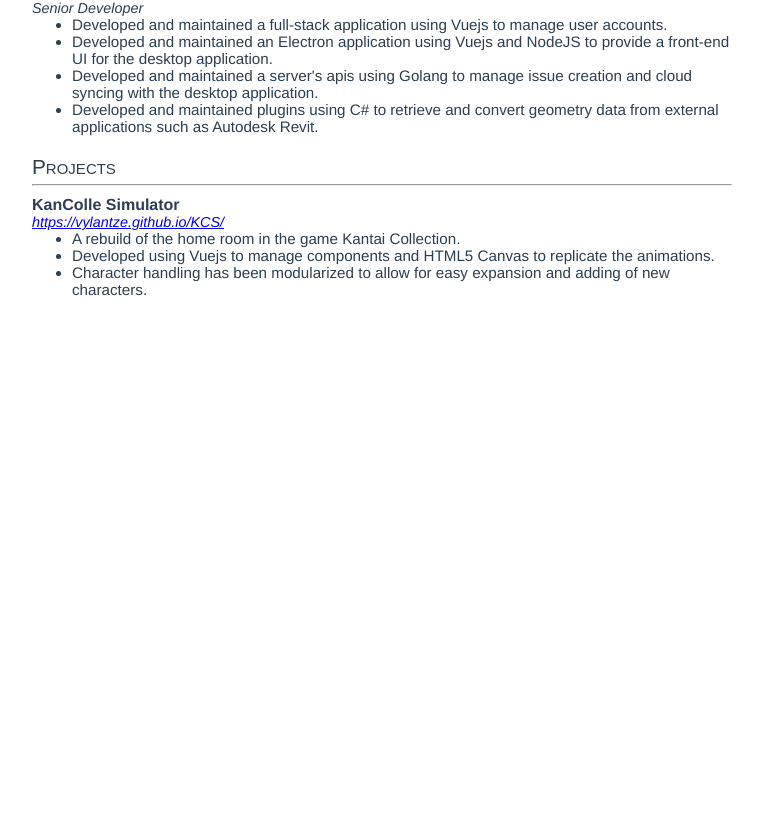
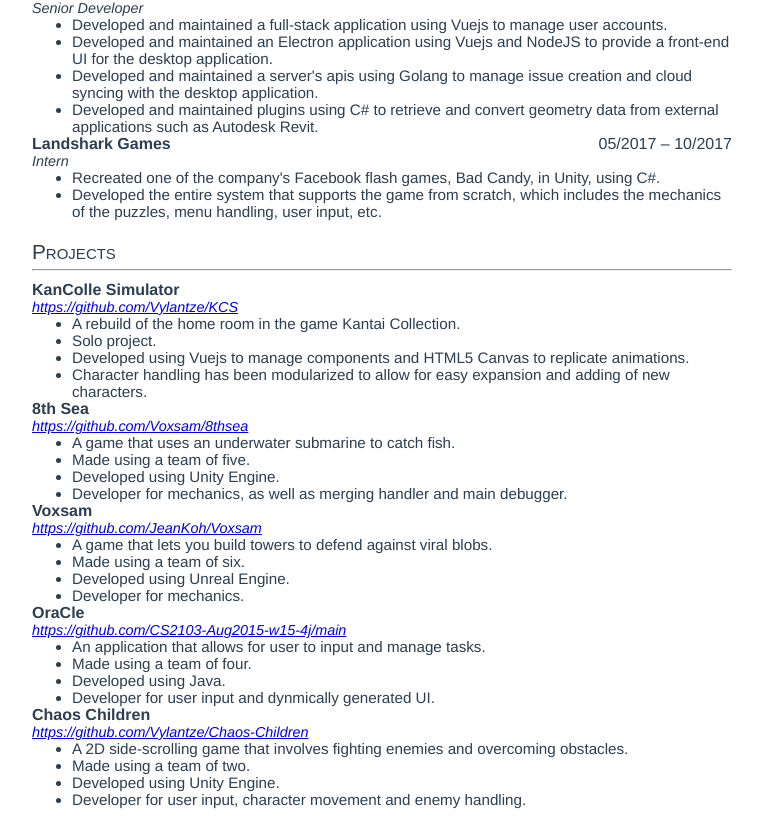
Before and after one commit to Vylantze/resume, a Vue app: page / in a window 1280 px wide. Shown: the part 495-1323 px from the top of the page, without its empty margins (258-1021 px from the left). Before the commit the page ends 813 px from the top, so only its background shows below. Built offline with nearby package versions, Linux system fonts and the light colour scheme.

Commit message:
Update resume data.

```diff
--- a/src/components/Body.vue
+++ b/src/components/Body.vue
@@ -74,8 +74,23 @@
         <li>Developed and maintained a server's apis using Golang to manage issue creation and cloud syncing with the desktop application.</li>
         <li>Developed and maintained plugins using C# to retrieve and convert geometry data from external applications such as Autodesk Revit.</li>
       </ul>
+
+      <SectionedLine>
+        <div slot="left">
+          <b>Landshark Games</b>
+        </div>
+        <div slot="right">
+          05/2017 – 10/2017
+        </div>
+      </SectionedLine>
+      <div class="italics note">
+        Intern
+      </div>
+      <ul>
+        <li>Recreated one of the company's Facebook flash games, Bad Candy, in Unity, using C#.</li>
+        <li>Developed the entire system that supports the game from scratch, which includes the mechanics of the puzzles, menu handling, user input, etc.</li>
+      </ul>
     </Section>
-
 
     <Section
       title="Projects"
@@ -86,13 +101,75 @@
         </div>
       </SectionedLine>
       <div class="italics note">
-        <a href="https://vylantze.github.io/KCS/">https://vylantze.github.io/KCS/</a>
+        <a href="https://github.com/Vylantze/KCS">https://github.com/Vylantze/KCS</a>
       </div>
       <ul>
         <li>A rebuild of the home room in the game Kantai Collection.</li>
-        <li>Developed using Vuejs to manage components and HTML5 Canvas to replicate the animations.</li>
+        <li>Solo project.</li>
+        <li>Developed using Vuejs to manage components and HTML5 Canvas to replicate animations.</li>
         <li>Character handling has been modularized to allow for easy expansion and adding of new characters.</li>
       </ul>
+
+      <SectionedLine>
+        <div slot="left">
+          <b>8th Sea</b>
+        </div>
+      </SectionedLine>
+      <div class="italics note">
+        <a href="https://github.com/Voxsam/8thsea">https://github.com/Voxsam/8thsea</a>
+      </div>
+      <ul>
+        <li>A game that uses an underwater submarine to catch fish.</li>
+        <li>Made using a team of five.</li>
+        <li>Developed using Unity Engine.</li>
+        <li>Developer for mechanics, as well as merging handler and main debugger.</li>
+      </ul>
+
+      <SectionedLine>
+        <div slot="left">
+          <b>Voxsam</b>
+        </div>
+      </SectionedLine>
+      <div class="italics note">
+        <a href="https://github.com/JeanKoh/Voxsam">https://github.com/JeanKoh/Voxsam</a>
+      </div>
+      <ul>
+        <li>A game that lets you build towers to defend against viral blobs.</li>
+        <li>Made using a team of six.</li>
+        <li>Developed using Unreal Engine.</li>
+        <li>Developer for mechanics.</li>
+      </ul>
+
+      <SectionedLine>
+        <div slot="left">
+          <b>OraCle</b>
+        </div>
+      </SectionedLine>
+      <div class="italics note">
+        <a href="https://github.com/CS2103-Aug2015-w15-4j/main">https://github.com/CS2103-Aug2015-w15-4j/main</a>
+      </div>
+      <ul>
+        <li>An application that allows for user to input and manage tasks.</li>
+        <li>Made using a team of four.</li>
+        <li>Developed using Java.</li>
+        <li>Developer for user input and dynmically generated UI.</li>
+      </ul>
+
+      <SectionedLine>
+        <div slot="left">
+          <b>Chaos Children</b>
+        </div>
+      </SectionedLine>
+      <div class="italics note">
+        <a href="https://github.com/Vylantze/Chaos-Children">https://github.com/Vylantze/Chaos-Children</a>
+      </div>
+      <ul>
+        <li>A 2D side-scrolling game that involves fighting enemies and overcoming obstacles.</li>
+        <li>Made using a team of two.</li>
+        <li>Developed using Unity Engine.</li>
+        <li>Developer for user input, character movement and enemy handling.</li>
+      </ul>
+
     </Section>
   </div>
 </template>
```
